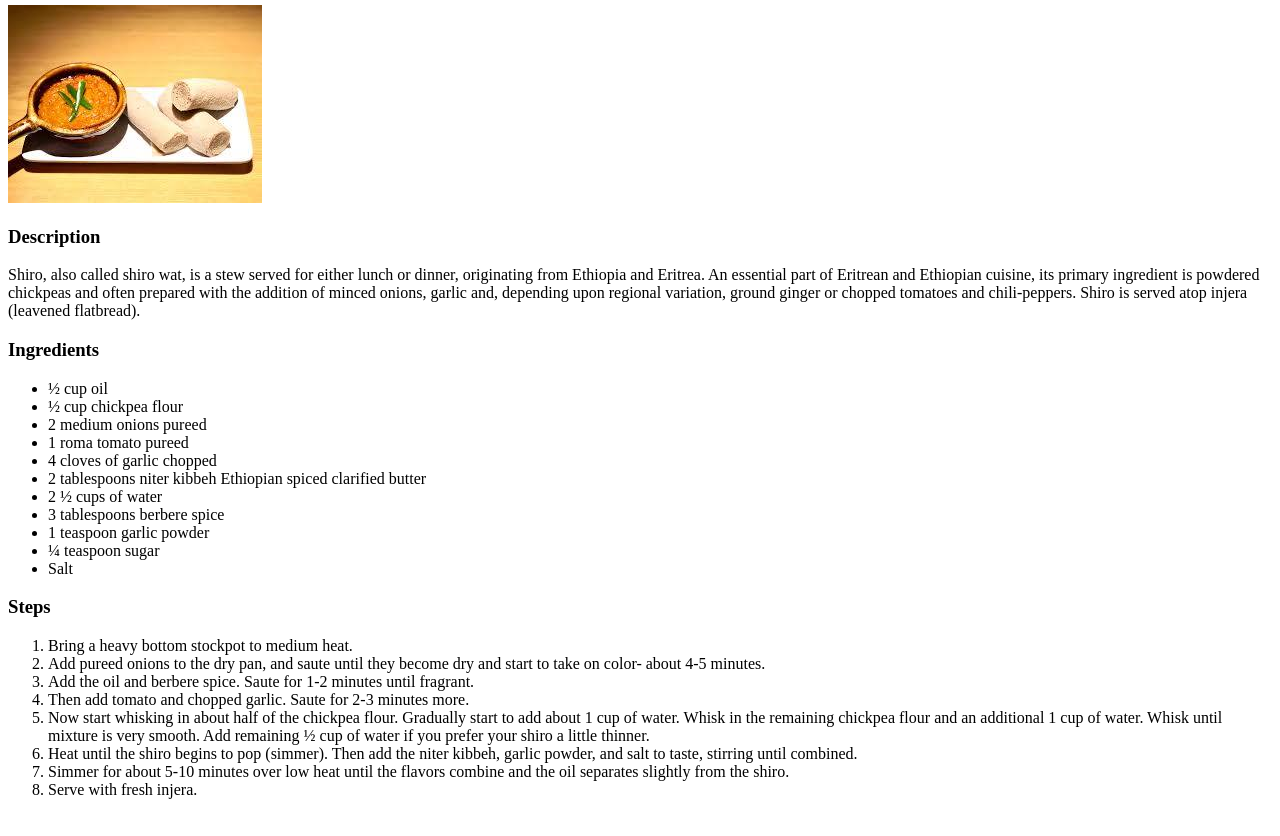
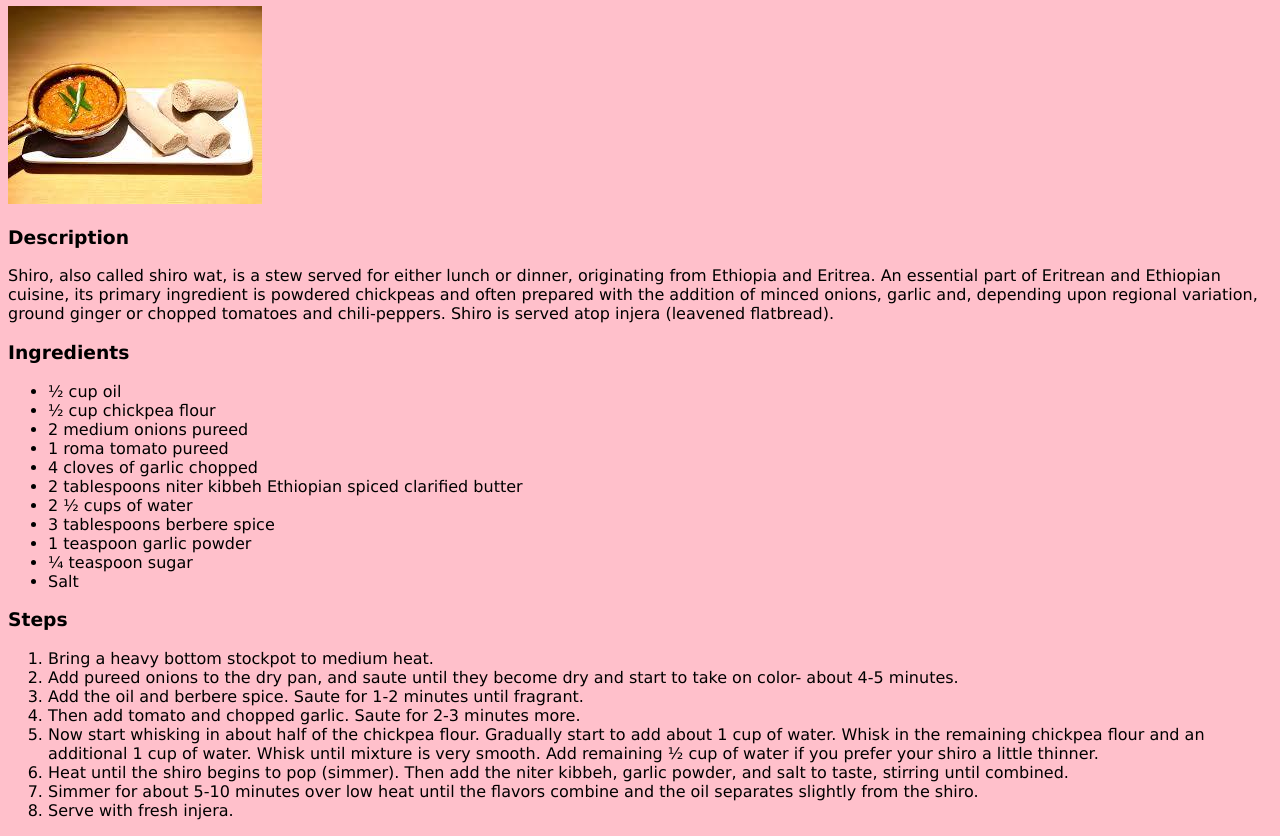
Before and after one commit to biniyamNegasa/odin-recipes, a plain HTML site: page recipes/shiro.html in a window 1280 px wide. Shown: the part 75-911 px from the top of the page. Before the commit the page ends 890 px from the top, so only its background shows below. Drawn offline with Linux system fonts and the light colour scheme.

Commit message:
add some style

```diff
--- a/recipes/shiro.html
+++ b/recipes/shiro.html
@@ -2,6 +2,7 @@
 <html lang="en">
   <meta charset="utf-8">
   <head>
+    <link rel="stylesheet" href="../style.css">
     <title>Shiro</title>
   </head>
   <body>
--- /dev/null
+++ b/style.css
@@ -0,0 +1,4 @@
+body{
+  background: pink;
+  font-family: Verdana, Geneva, Tahoma, sans-serif;
+}
```
Also changed, not shown: index.html (+1 -0 lines), recipes/dinch-wot.html (+1 -0 lines), recipes/gomen-besga.html (+1 -0 lines).
